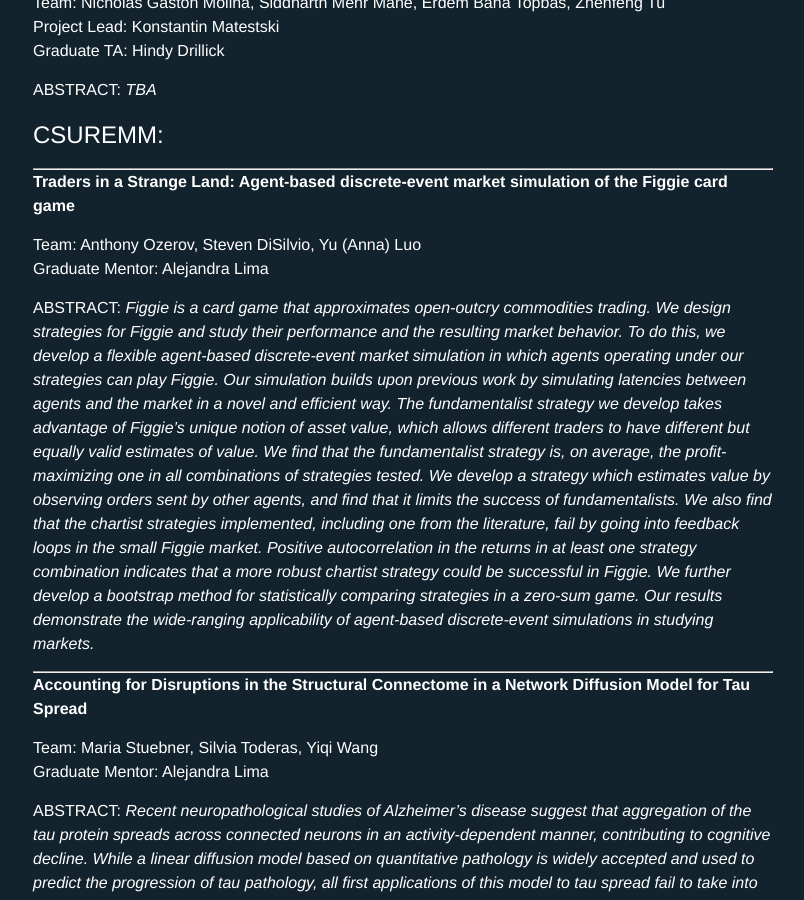
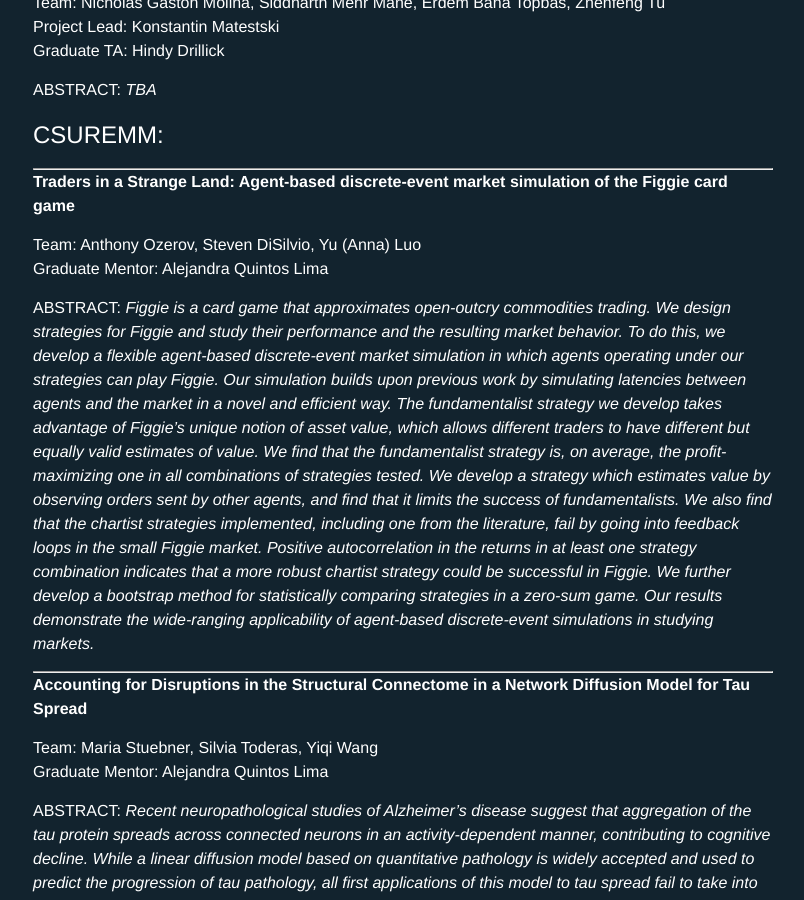
Before and after one commit to ColumbiaUndergradMathModeling/Home, a Jekyll site: the page built from pages/sums/su21.md, in a window 1280 px wide and 900 px high, scrolled down 1741 px. Shown: the whole window, without its empty margins (237-1041 px from the left). Built offline with Jekyll 4.4.1, drawn with Linux system fonts in a browser that asks for light colours; some of the changed text lies outside the part shown.

Commit message:
Update su21.md

```diff
--- a/pages/sums/su21.md
+++ b/pages/sums/su21.md
@@ -74,7 +74,7 @@ ABSTRACT: *TBA*
 ___
 #### **Traders in a Strange Land: Agent-based discrete-event market simulation of the Figgie card game**
 Team: Anthony Ozerov, Steven DiSilvio, Yu (Anna) Luo <br/>
-Graduate Mentor: Alejandra Lima <br/>
+Graduate Mentor: Alejandra Quintos Lima <br/>
 
 ABSTRACT: *Figgie is a card game that approximates open-outcry commodities trading. We design strategies for
 Figgie and study their performance and the resulting market behavior. To do this, we develop a flexible
@@ -94,7 +94,7 @@ applicability of agent-based discrete-event simulations in studying markets.*
 ___
 #### **Accounting for Disruptions in the Structural Connectome in a Network Diffusion Model for Tau Spread**
 Team: Maria Stuebner, Silvia Toderas, Yiqi Wang  <br/>
-Graduate Mentor: Alejandra Lima <br/>
+Graduate Mentor: Alejandra Quintos Lima <br/>
 
 ABSTRACT: *Recent neuropathological studies of Alzheimer’s disease suggest that aggregation
 of the tau protein spreads across connected neurons in an activity-dependent manner,
```
Also changed, not shown: other parts of pages/sums/su21.md (+2 -2 lines).
